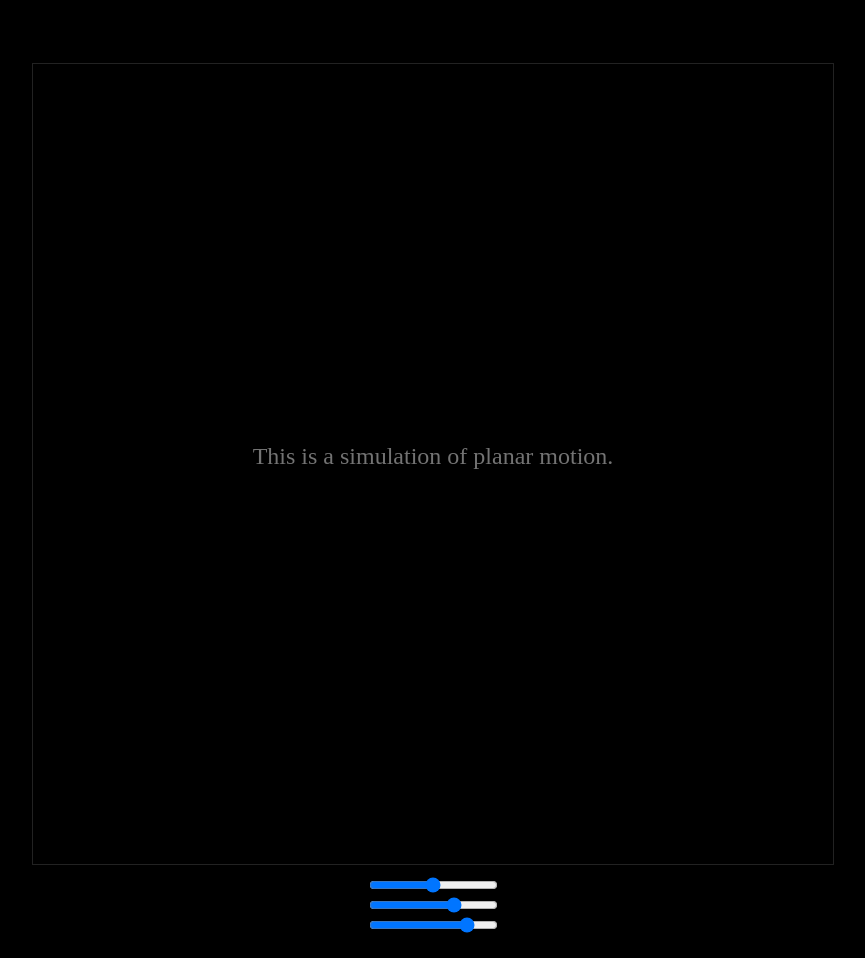
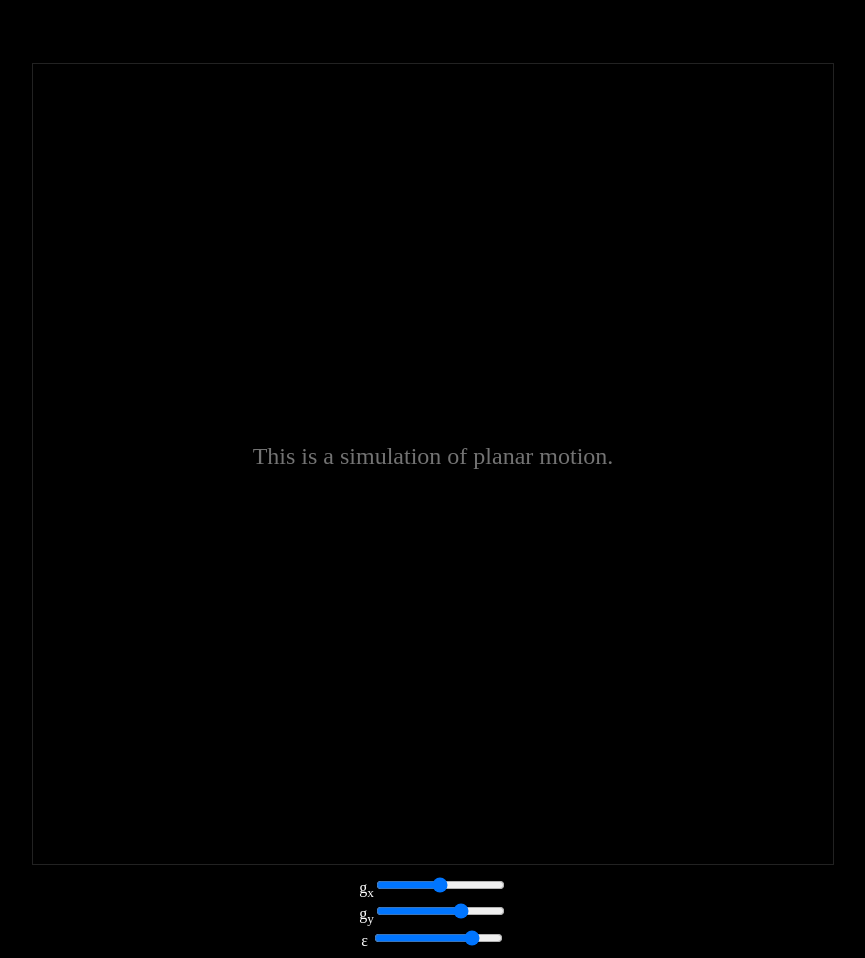
Before and after one commit to jasonjan2003/CS559, a plain HTML site: page HW2/index.html in a window 1280 px wide. Shown: the whole page, without its empty margins (207-1072 px from the left). Drawn offline with Linux system fonts and the light colour scheme.

Commit message:
added slider labels

```diff
--- a/HW2/drawing.js
+++ b/HW2/drawing.js
@@ -59,7 +59,7 @@ function start(){
 	var ball = {x: 0, y: 0, r: 1};
 		const ball_init = {x: 45, y: 45, r: 40};
 	var velocity = {x:0, y:0};
-		const velocity_init = {x:50, y:0};
+		const velocity_init = {x:40, y:0};
 		var max_speed = 0;
 	var acc = {x: 0, y: 9.8*15};
 	var coefrest = 0.9;
--- a/HW2/index.html
+++ b/HW2/index.html
@@ -4,6 +4,7 @@
 	<style type="text/css">
 		body{
 			background-color: #000;
+			color: white;
 		}
 		div{
 			text-align: center;
@@ -26,9 +27,9 @@
 <body>
 	<div class="wrapper">
 		<canvas id="theCanvas" width=800 height=800></canvas><br>
-		<input type="range" min="-400" max="400" value="0" class="slider" id="gravity_x"><br>
-		<input type="range" min="-400" max="400" value="147" class="slider" id="gravity_y"><br>
-		<input type="range" min="0" max="1000" value="800" class="slider" id="restitution"><br>
+		g<sub>x</sub><input type="range" min="-400" max="400" value="0" class="slider" id="gravity_x"><br>
+		g<sub>y</sub><input type="range" min="-400" max="400" value="147" class="slider" id="gravity_y"><br>
+		&#949; <input type="range" min="0" max="1000" value="800" class="slider" id="restitution"><br>
 	</div>
 </body>
 </html>
```
